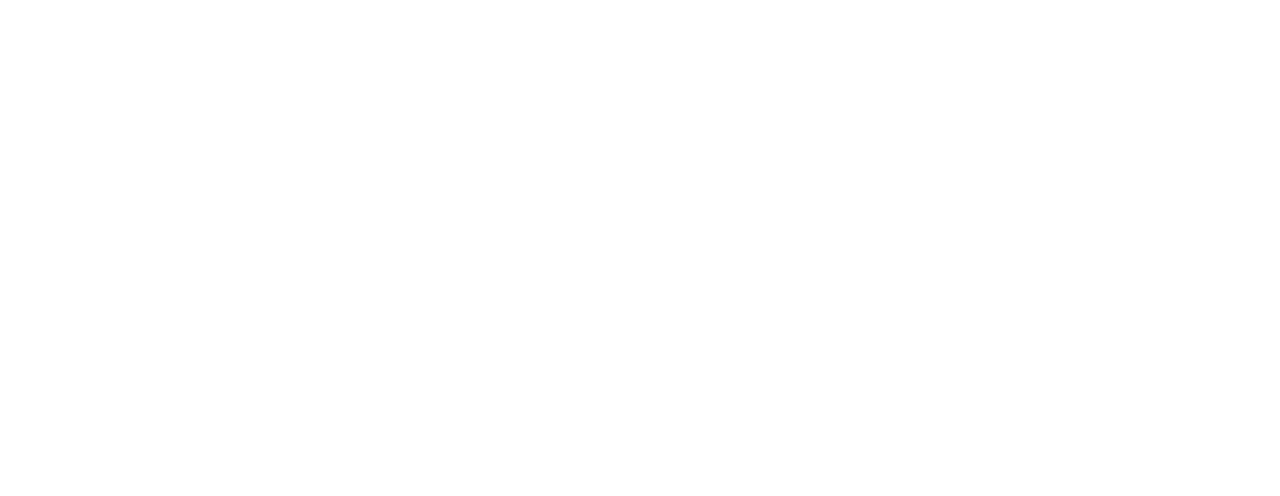
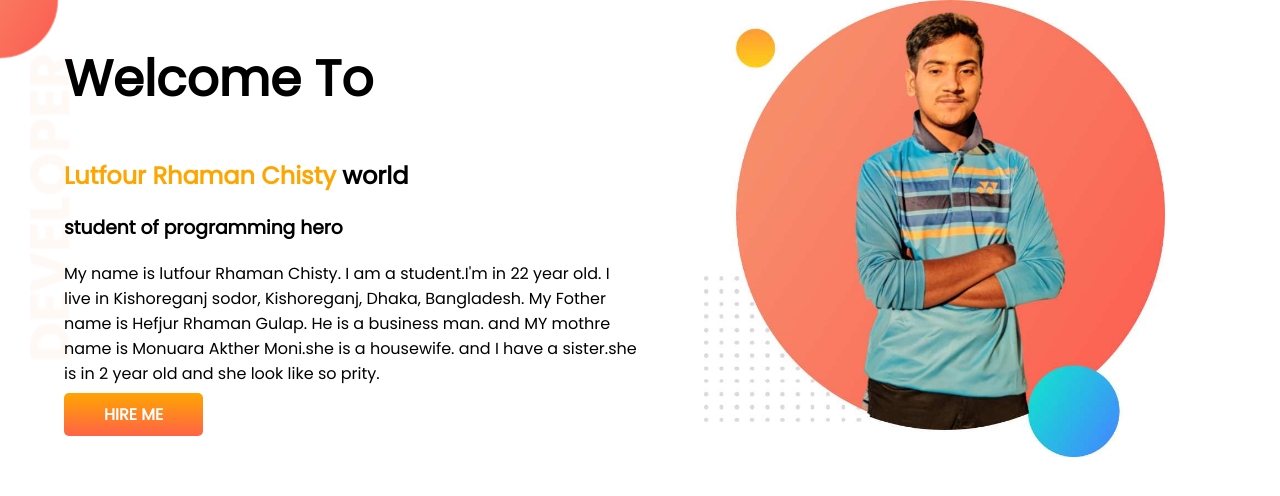
Before and after one commit to lutfour7/devloper-portfolio, a plain HTML site: page index.html in a window 1280 px wide. Drawn offline with Linux system fonts and the light colour scheme.

Commit message:
tppp bener addd

```diff
--- a/index.html
+++ b/index.html
@@ -5,9 +5,26 @@
   <meta http-equiv="X-UA-Compatible" content="IE=edge">
   <meta name="viewport" content="width=device-width, initial-scale=1.0">
   <title>Lutfour portfolio</title>
+  <link rel="preconnect" href="https://fonts.googleapis.com">
+  <link rel="preconnect" href="https://fonts.gstatic.com" crossorigin>
+  <link href="https://fonts.googleapis.com/css2?family=Poppins&display=swap" rel="stylesheet">
   <link rel="stylesheet" href="style.css">
 </head>
-<body>
+  <body>
+  <section class="toop-banner">
+    <div class="helf-width">
+      <h1>Welcome To</h1>
+      <h2><span class="name"> Lutfour Rhaman Chisty</span> world</h2>
+      <h3>student of programming hero</h3>
+      <p>My name is lutfour Rhaman Chisty. I am a student.I'm in 22 year old. I live in Kishoreganj sodor, Kishoreganj, Dhaka, Bangladesh. My Fother name is Hefjur Rhaman Gulap. He is a business man. and MY mothre name is Monuara Akther Moni.she is a housewife. and I have a sister.she is in 2 year old and she look like so prity.</p>
+      <a class="link-button" target= "blank" href="https://www.facebook.com/lotfour.rhaman/">HIRE ME</a>
+    </div>
+
+
+    <div class="helf-width">
+      <img src="lutfour portfolio.jpg" alt="img">
+    </div>
+  </section>
 
 </body>
 </html>
--- a/style.css
+++ b/style.css
@@ -0,0 +1,30 @@
+body{
+  font-family: 'Poppins', sans-serif;
+  margin: 0;
+}
+h1{
+  font-size:50px;
+}
+.name{color:orange;}
+section{
+  display: flex;
+}
+.helf-width{
+width: 50%;
+padding-left: 5%;
+}
+.helf-width img{
+  width: 80%;
+}
+.link-button{
+  text-decoration: none;
+  background-image: linear-gradient(orange,tomato);
+  color: white;
+  font-weight: 700;
+  padding: 10px 40px;
+  border-radius:5px ;
+}
+.toop-banner{
+  background-image: url(images/top-banner.png);
+  background-repeat: no-repeat;
+}
```
Also changed, not shown: images/dream-bg.png (added), images/exp-bg.png (added), images/jhankar.png (added), images/jhankar2.png (added), images/my-bg.png (added), images/my-bg2.png (added), images/top-banner.png (added), lutfour portfolio.jpg (added), lutfour2-portfolio.jpg (added), 7 other files.
